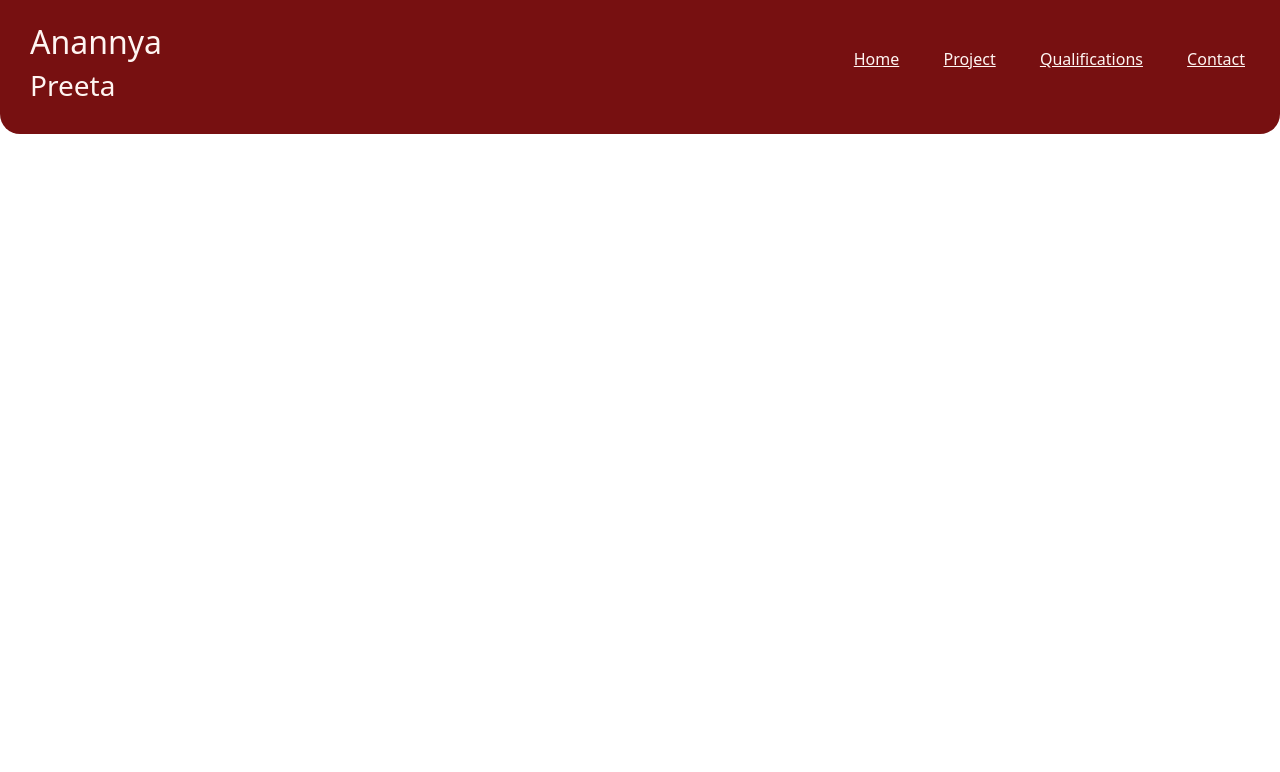
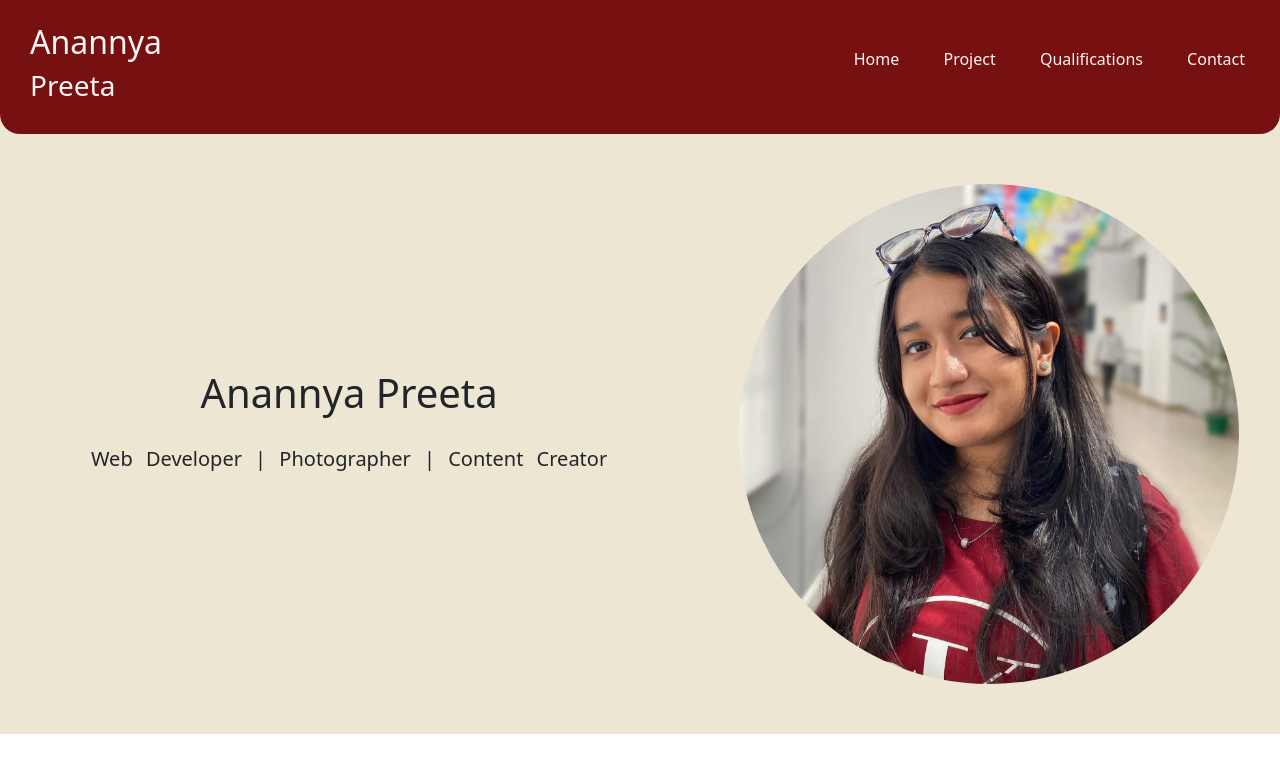
Before and after one commit to pretzel2001/Portfolio, a plain HTML site: page index.html in a window 1280 px wide. Drawn offline with nearby package versions, Linux system fonts and the light colour scheme.

Commit message:
some updates

```diff
--- a/index.html
+++ b/index.html
@@ -9,6 +9,7 @@
 
 </head>
 <body>
+    <div style="background-color: #ECE6D3;">
         <nav class="navbar">
             <label class="left"><h2>Anannya</h2><h3> Preeta</h3></label>
             <ul class="items-list">
@@ -18,6 +19,16 @@
                 <li><a href="#">Contact</a></li>
             </ul>
         </nav>
+    </div>
+    <div class="home-container">
+        <div class="about-me">
+            <p class="a">Anannya Preeta</p>
+            <p class="b">Web Developer | Photographer | Content Creator </p>
+        </div>
+        <div class="myPicture">
+            <img src="/pictures/me2.jpg" alt="">
+        </div>
+    </div>
 
 
     <script src="https://cdn.jsdelivr.net/npm/bootstrap@5.3.2/dist/js/bootstrap.bundle.min.js" integrity="sha384-C6RzsynM9kWDrMNeT87bh95OGNyZPhcTNXj1NW7RuBCsyN/o0jlpcV8Qyq46cDfL" crossorigin="anonymous"></script>
--- a/style.css
+++ b/style.css
@@ -1,14 +1,12 @@
 *{
     margin: 0;
     padding: 0;
-    text-decoration: none;
-    list-style: none;
-    box-sizing: border-box;
 }
 .navbar{
     background-color: #771011;
     color: #FFF5F2;
     border-radius: 0 0 20px 20px;
+
 }
 .left{
     padding: 15px 30px;
@@ -20,9 +18,37 @@
 .navbar .items-list li{
     display: inline-block;
     margin: 0 20px;
+}
+.items-list li a{
+    color: #FFF5F2;
     list-style: none;
     text-decoration: none;
 }
-.items-list li a{
-    color: #FFF5F2;
+.home-container{
+    background-color: #ECE6D3;
+    max-width: 100%;
+    display: flex;
+    justify-content: space-around;
+    padding: 50px 0 50px;
 }
+.about-me{
+    padding: 50px;
+    display:flex;
+    flex-direction: column;
+    justify-content: center;
+    align-items: center;
+    line-height: 50px;
+}
+.a{
+    font-size: 40px;
+}
+.b{
+    font-size: 20px;
+    word-spacing: 8px;
+}
+.myPicture img{
+    width: 500px;
+    height: 500px;
+    border-radius: 50%;
+    border-color: #771011 5px;
+}
```
Also changed, not shown: pictures/367583442_304236912135657_4530758859389758352_n.jpg (added), pictures/373053785_977379120206563_8945195282652621933_n.jpg (added), pictures/404172583_388139653777371_8302917676426961598_n.jpg (added), pictures/me-removebg-preview.png (added), pictures/me2.jpg (added). Lines whose indentation alone changed are shown as unchanged.
